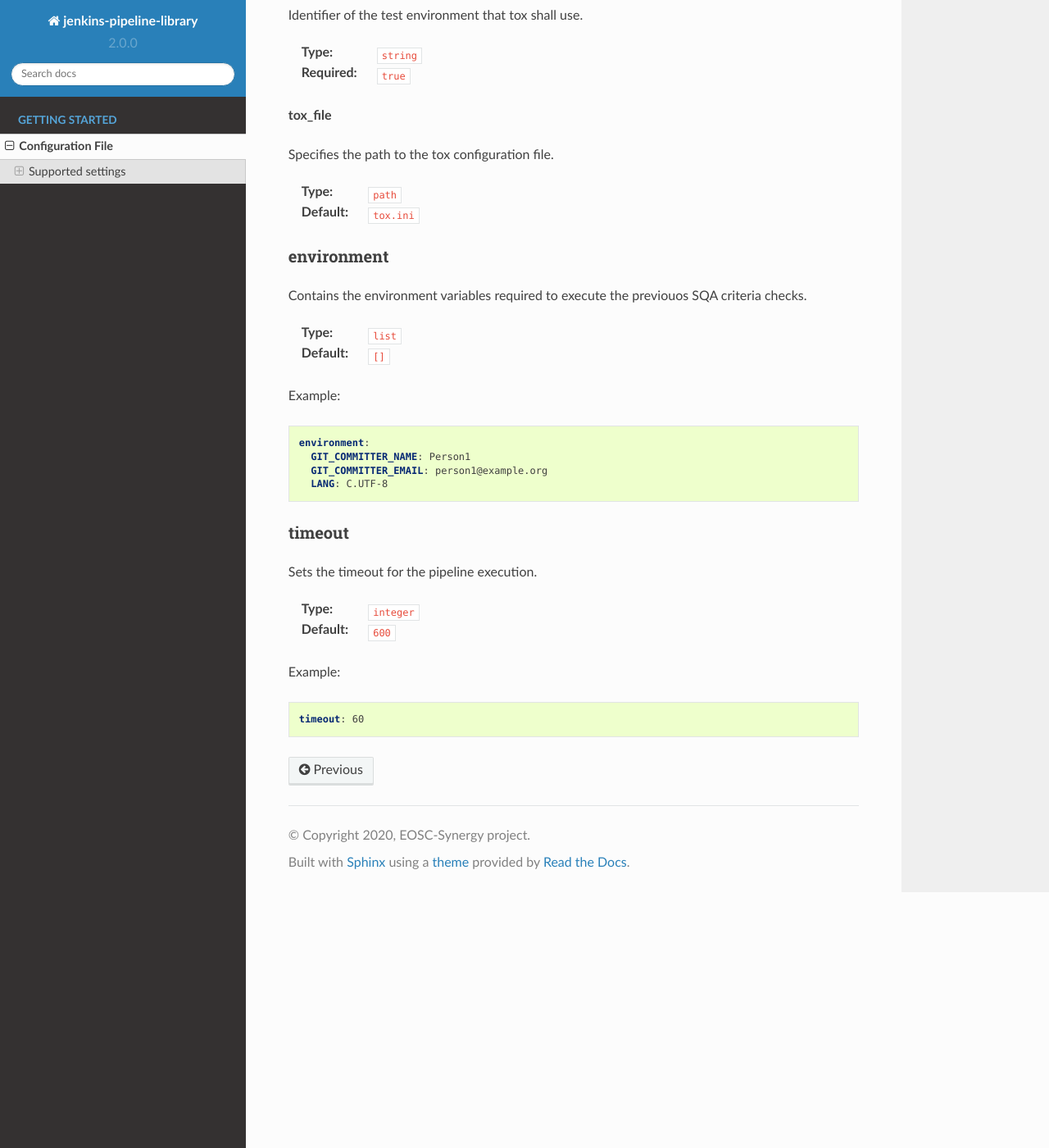
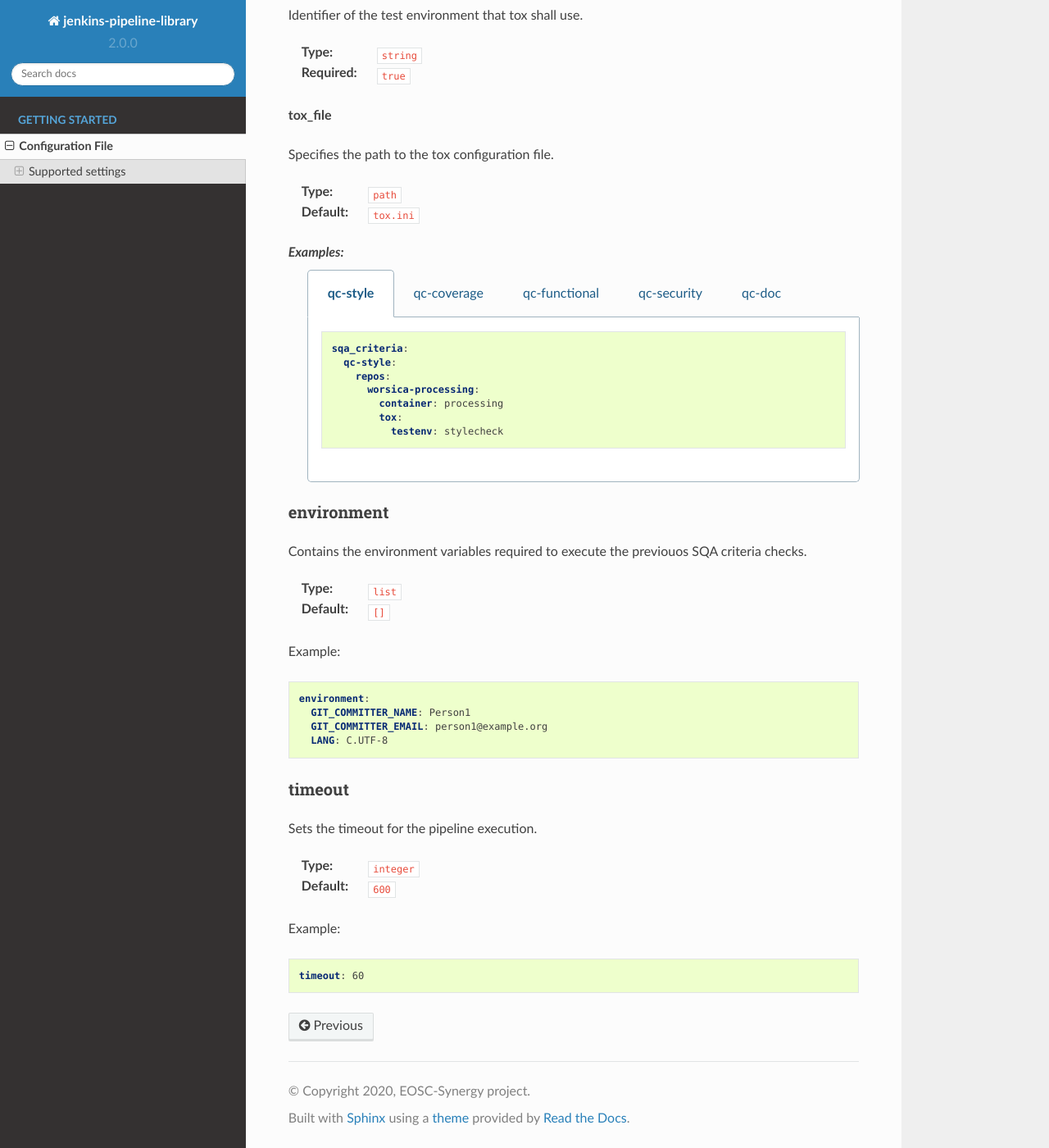
Before and after one commit to indigo-dc/jenkins-pipeline-library, a Sphinx documentation site: the page built from docs/user/config_file.rst, in a window 1280 px wide and 1400 px high, scrolled down 4555 px. Shown: the whole window at 82% size. Built offline with Sphinx 7.4.7 and the Read the Docs theme 2.0.0, drawn with Linux system fonts in a browser that asks for light colours.

Commit message:
Add sqa_criteria examples as code tabs

```diff
--- a/docs/conf.py
+++ b/docs/conf.py
@@ -30,7 +30,9 @@
 # Add any Sphinx extension module names here, as strings. They can be
 # extensions coming with Sphinx (named 'sphinx.ext.*') or your custom
 # ones.
-extensions = []
+extensions = [
+    'sphinx_tabs.tabs'
+]
 
 # Add any paths that contain templates here, relative to this directory.
 templates_path = ['_templates']
--- a/docs/user/config_file.rst
+++ b/docs/user/config_file.rst
@@ -236,6 +236,78 @@ Specifies the path to the tox configuration file.
 :Type: ``path``
 :Default: ``tox.ini``
 
+*Examples:*
+    .. tabs::
+
+        .. tab:: qc-style
+
+           .. code-block:: yaml
+
+              sqa_criteria:
+                qc-style:
+                  repos:
+                    worsica-processing:
+                      container: processing
+                      tox:
+                        testenv: stylecheck
+
+        .. tab:: qc-coverage
+
+           .. code-block:: yaml
+
+              sqa_criteria:
+              qc-functional:
+                repos:
+                  worsica-processing:
+                    container: processing
+                    tox:
+                      testenv: coverage
+                  worsica-portal:
+                    container: celery
+                    tox:
+                      testenv: functional
+
+        .. tab:: qc-functional
+
+           .. code-block:: yaml
+
+              sqa_criteria:
+                qc-functional:
+                  repos:
+                    worsica-processing:
+                      container: processing
+                      tox:
+                        testenv: unittest
+                    worsica-portal:
+                      container: celery
+                      tox:
+                        testenv: functional
+
+        .. tab:: qc-security
+
+           .. code-block:: yaml
+
+              sqa_criteria:
+                qc-security:
+                  repos:
+                    worsica-processing:
+                      container: processing
+                      tox:
+                        testenv: security
+
+        .. tab:: qc-doc
+
+           .. code-block:: yaml
+
+              sqa_criteria:
+                qc-doc:
+                  repos:
+                    worsica-cicd:
+                      container: processing
+                      commands:
+                        - python setup.py build_sphinx
+
+
 environment
 ~~~~~~~~~~~
 Contains the environment variables required to execute the previouos SQA
```
